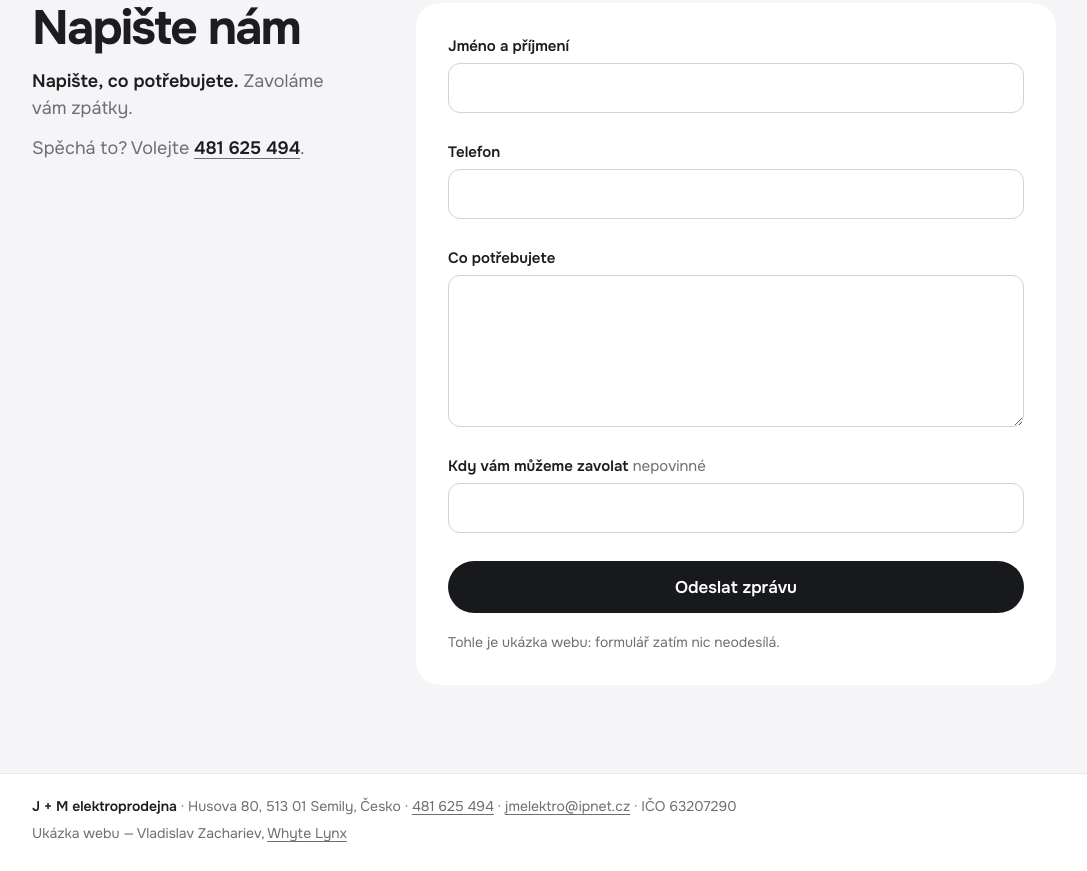
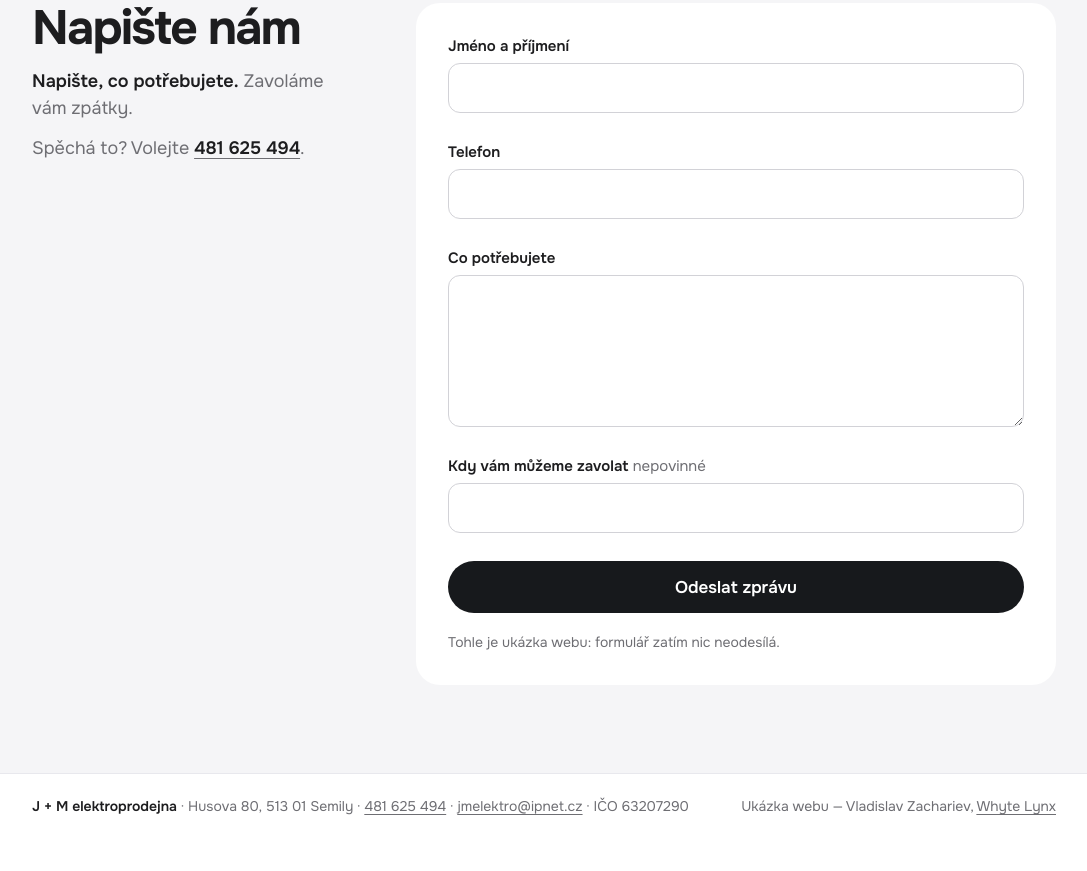
Before and after one commit to vladislavzachariev-oss/j-m-elektroprodejna, a plain HTML site: page index.html in a window 1280 px wide. Shown: the part 2038-2909 px from the top of the page, without its empty margins (96-1183 px from the left). After the commit the page ends 2882 px from the top, so only its background shows below. Drawn offline with Linux system fonts and the light colour scheme.

Commit message:
Paticka: adresa bez zeme a predpon

```diff
--- a/index.html
+++ b/index.html
@@ -382,7 +382,7 @@
 
 <footer class="pata">
   <div class="frame">
-    <p><strong>J + M elektroprodejna</strong> · Husova 80, 513&nbsp;01 Semily, Česko · <a href="tel:+420481625494">481&nbsp;625&nbsp;494</a> · <a href="mailto:jmelektro@ipnet.cz">jmelektro@ipnet.cz</a> · IČO 63207290</p>
+    <p><strong>J + M elektroprodejna</strong> · Husova 80, 513&nbsp;01 Semily · <a href="tel:+420481625494">481&nbsp;625&nbsp;494</a> · <a href="mailto:jmelektro@ipnet.cz">jmelektro@ipnet.cz</a> · IČO 63207290</p>
     <p>Ukázka webu — Vladislav Zachariev, <a href="https://whytelynx.cz">Whyte Lynx</a></p>
   </div>
 </footer>
```
